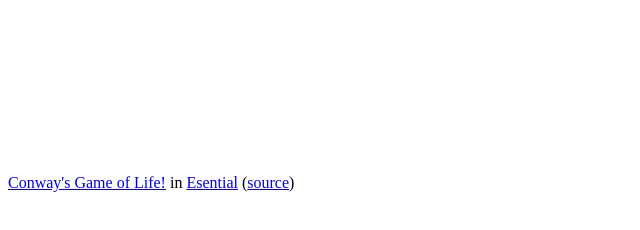
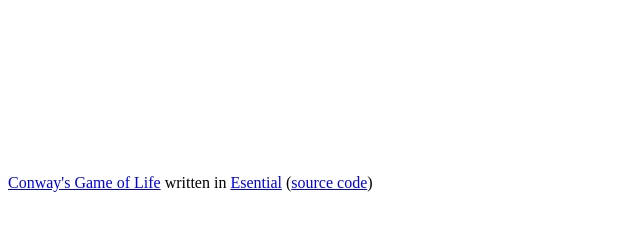
Before and after one commit to jhlagado/esential-repo, a plain HTML site: page index.html in a window 1280 px wide. Shown: the whole page, without its empty margins (0-640 px from the left). Drawn offline with Linux system fonts and the light colour scheme.

Commit message:
Deploy jhlagado/esential-repo to github.com/jhlagado/esential-repo.git:gh-pages

```diff
--- a/index.html
+++ b/index.html
@@ -1 +1 @@
-<html><link rel="stylesheet" type="text/css" href="/esential-repo/src.0e615e1a.css"><meta charset="utf-8"><meta name="viewport" content="user-scalable=0"><title>Conway's Game of Life - AssemblyScript</title><link rel="icon" href="https://www.lagado.com/favicon.ico" type="image/x-icon"><body> <canvas></canvas> <p> <a href="https://en.wikipedia.org/wiki/Conway's_Game_of_Life">Conway's Game of Life!</a> in <a href="https://github.com/jhlagado/esential">Esential</a> (<a href="https://github.com/jhlagado/esential/src/life/">source</a>) </p> <script src="/esential-repo/src.7a128044.js"></script> </body></html>
+<html><link rel="stylesheet" type="text/css" href="/esential-repo/src.0e615e1a.css"><meta charset="utf-8"><meta name="viewport" content="user-scalable=0"><title>Conway's Game of Life</title><link rel="icon" href="https://www.lagado.com/favicon.ico" type="image/x-icon"><body> <canvas></canvas> <p> <a href="https://en.wikipedia.org/wiki/Conway's_Game_of_Life">Conway's Game of Life</a> written in <a href="https://github.com/jhlagado/esential-repo">Esential</a> (<a href="https://github.com/jhlagado/esential-repo/tree/master/life">source code</a>) </p> <script src="/esential-repo/src.7a128044.js"></script> </body></html>
```
